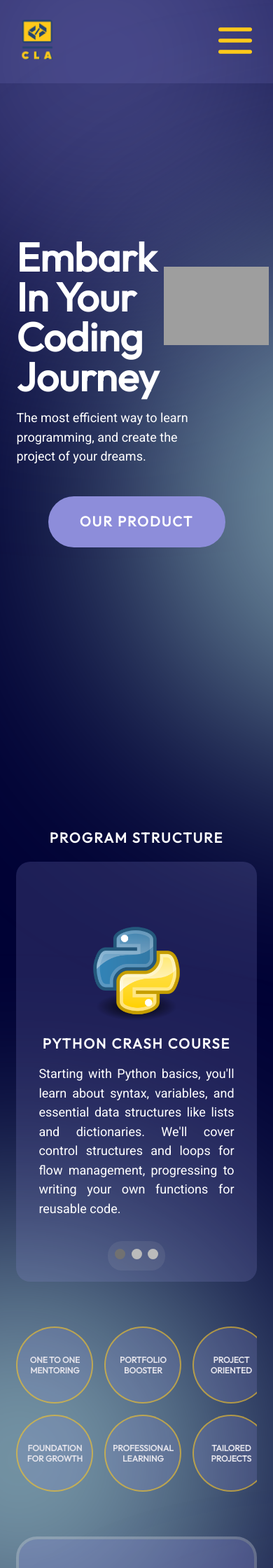
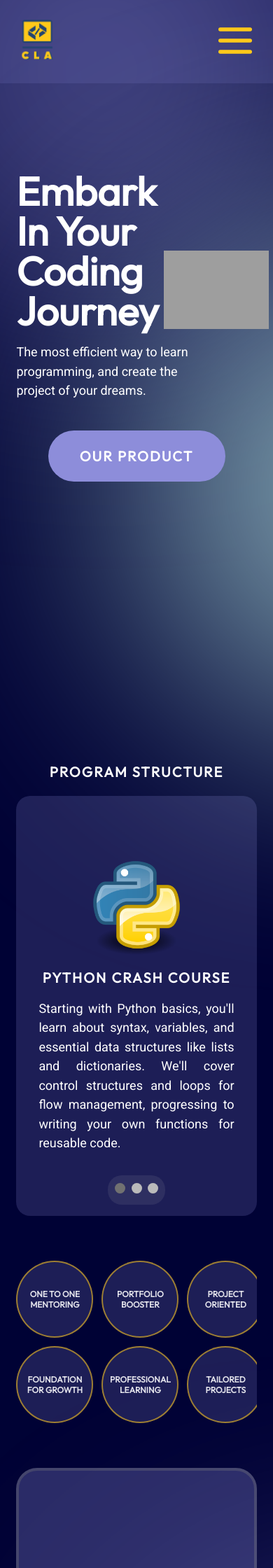
Before and after one commit to jporrase/codelabswebsite, a Django app: page / in a window 390 px wide. Shown: the top 2240 px of the page at 70% size. Run offline with Django 4.2, Linux system fonts and the light colour scheme; some libraries are stand-ins or nearby versions; grey boxes are pictures that could not be loaded.

Commit message:
little things

```diff
--- a/website/static/website/styles.css
+++ b/website/static/website/styles.css
@@ -733,7 +733,7 @@ button:hover::not(.navbar-burger){
 
 
     .content{
-        padding:36% 6%;
+        padding:12% 6%;
     }
     .header{
         background-color: #8D8DDA25;
@@ -861,8 +861,7 @@ button:hover::not(.navbar-burger){
     }
 
     .third-circle {
-        left: -80%;
-        top: 55%;
+       display: none;
     }
     .fourth-circle {
         left: 50%;
@@ -872,8 +871,10 @@ button:hover::not(.navbar-burger){
     .features-container{
         margin: 64px 0;
         display: grid;
-        grid-template-columns: repeat(3, 1fr);;
-        gap: 16px;
+        grid-template-columns: repeat(3, 1fr);
+        gap: 12px;
+        justify-items: center; /* Center items horizontally */
+        align-items: center;
     }
 
     .feature{
```
